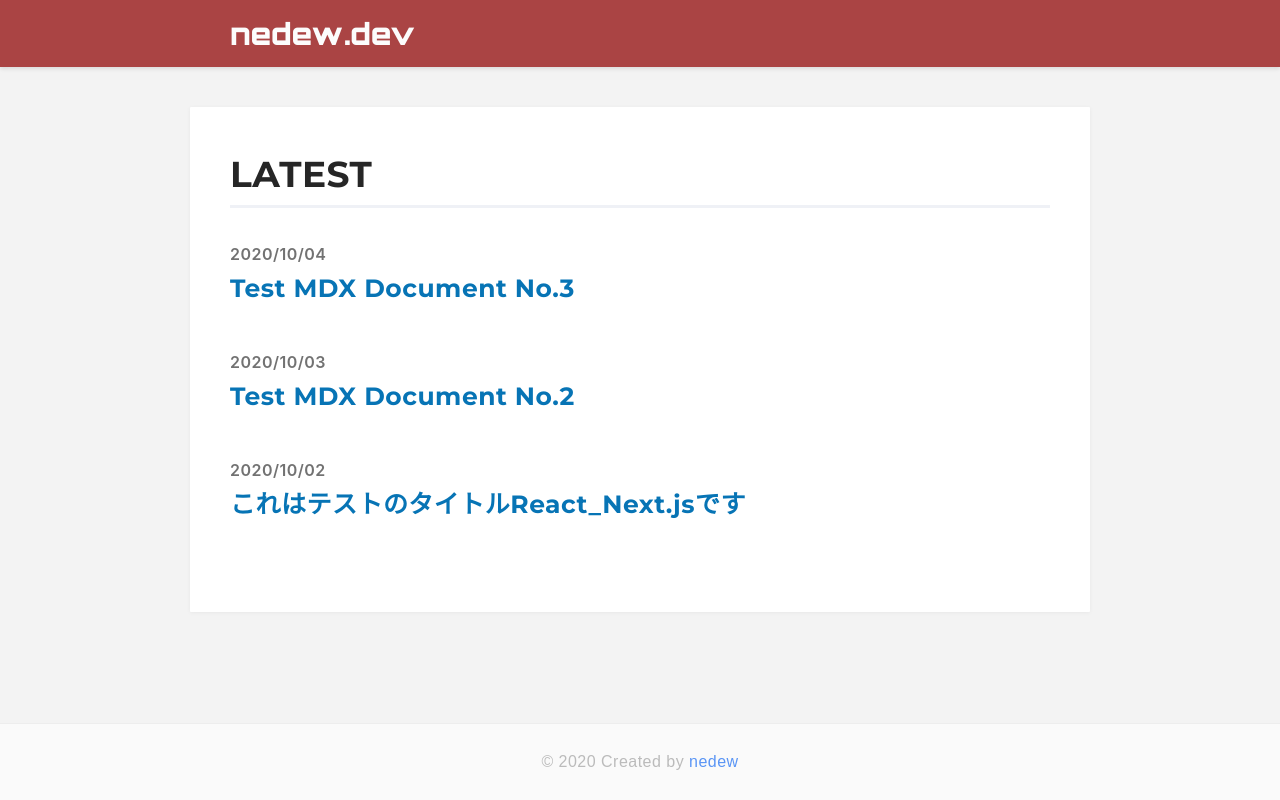
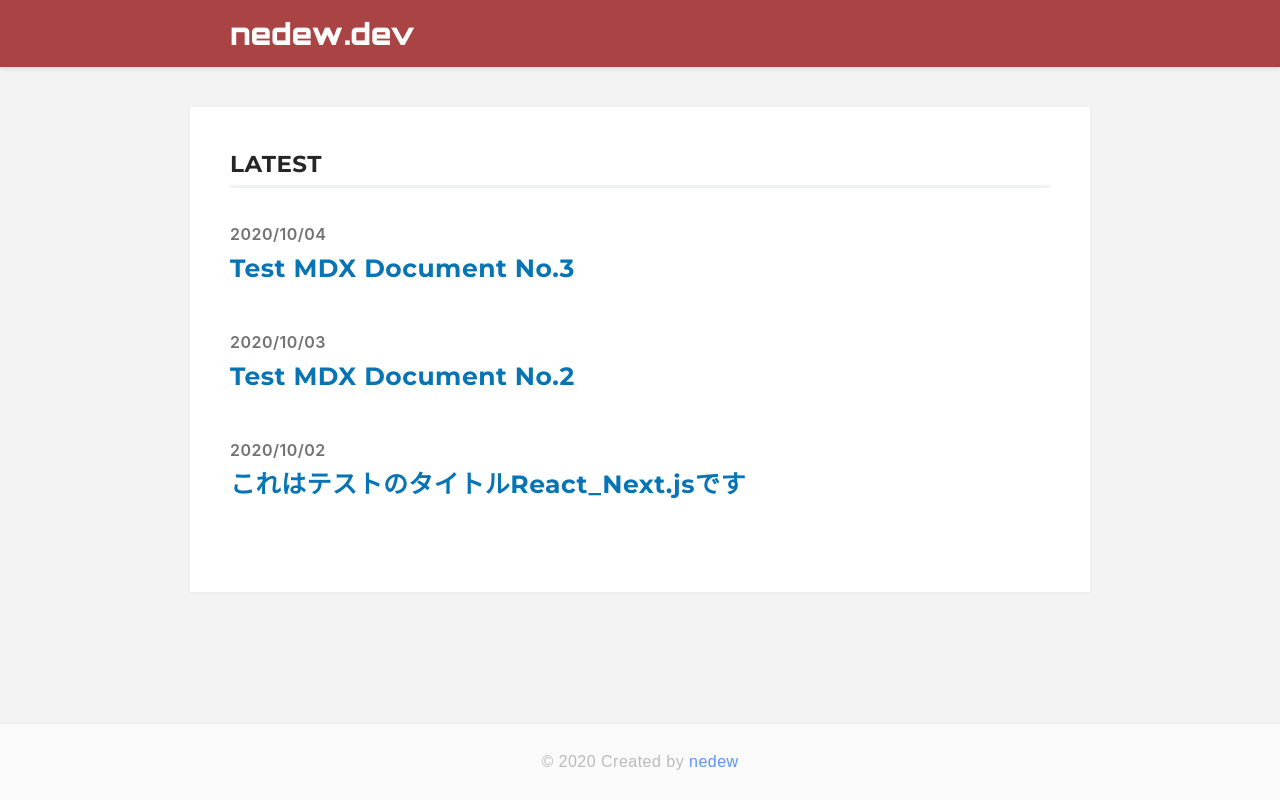
Before and after one commit to nedew/blog, a Next.js app: page / in a window 1280 px wide. Built offline with nearby package versions, Linux system fonts and the light colour scheme.

Commit message:
font-sizeの変更等

```diff
--- a/components/styles/article.module.scss
+++ b/components/styles/article.module.scss
@@ -34,6 +34,7 @@
   }
 
   > pre {
+    font-size: 17px;
     // border-radius: 5px;
     border-radius: 0;
     width: 100%;
@@ -49,7 +50,7 @@
       margin-right: $narrowCodeMarginRight;
       margin-left: $narrowCodeMarginLeft;
 
-      font-size: 15px;
+      font-size: 16px;
     }
   }
 
--- a/components/styles/util.module.scss
+++ b/components/styles/util.module.scss
@@ -1,5 +1,5 @@
 .pageTitle {
-  font-size: 36px;
+  font-size: 23px;
   margin-top: 0px;
   margin-bottom: 2rem;
   color: #262626;
```
